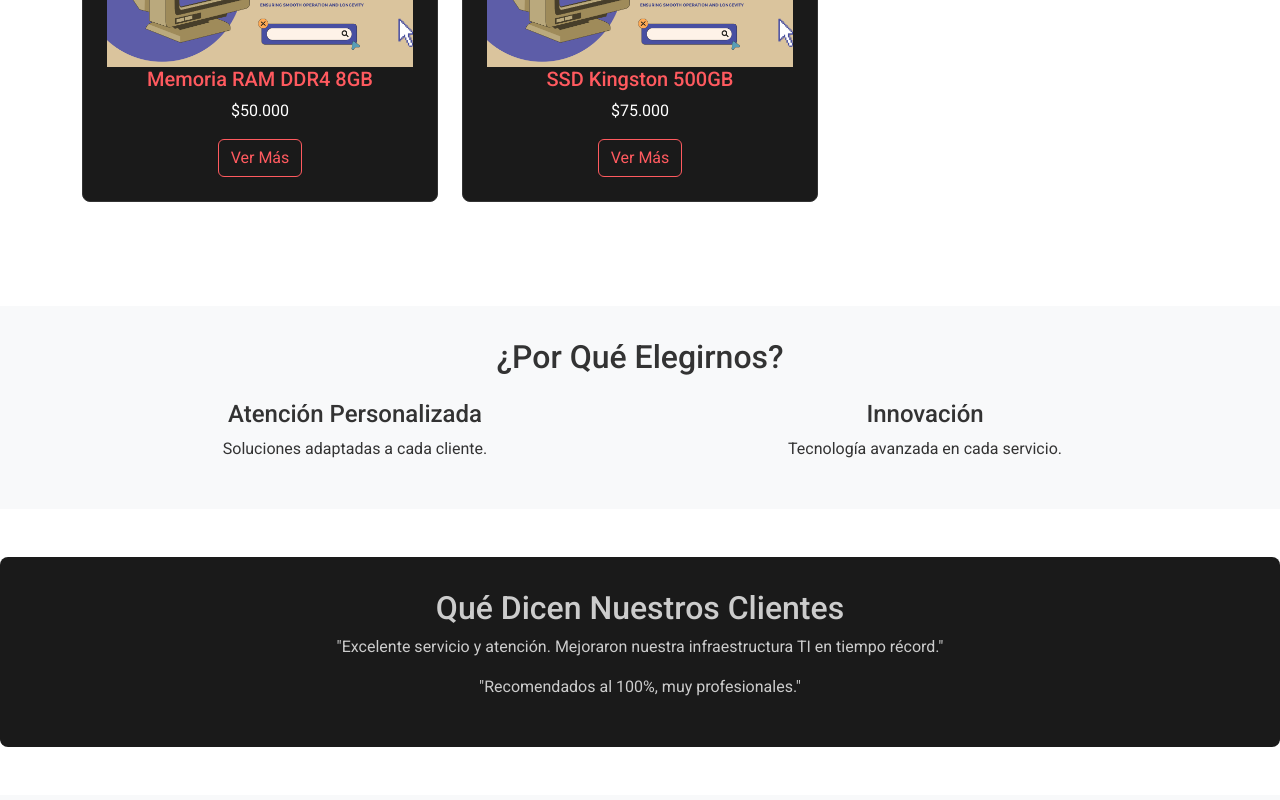
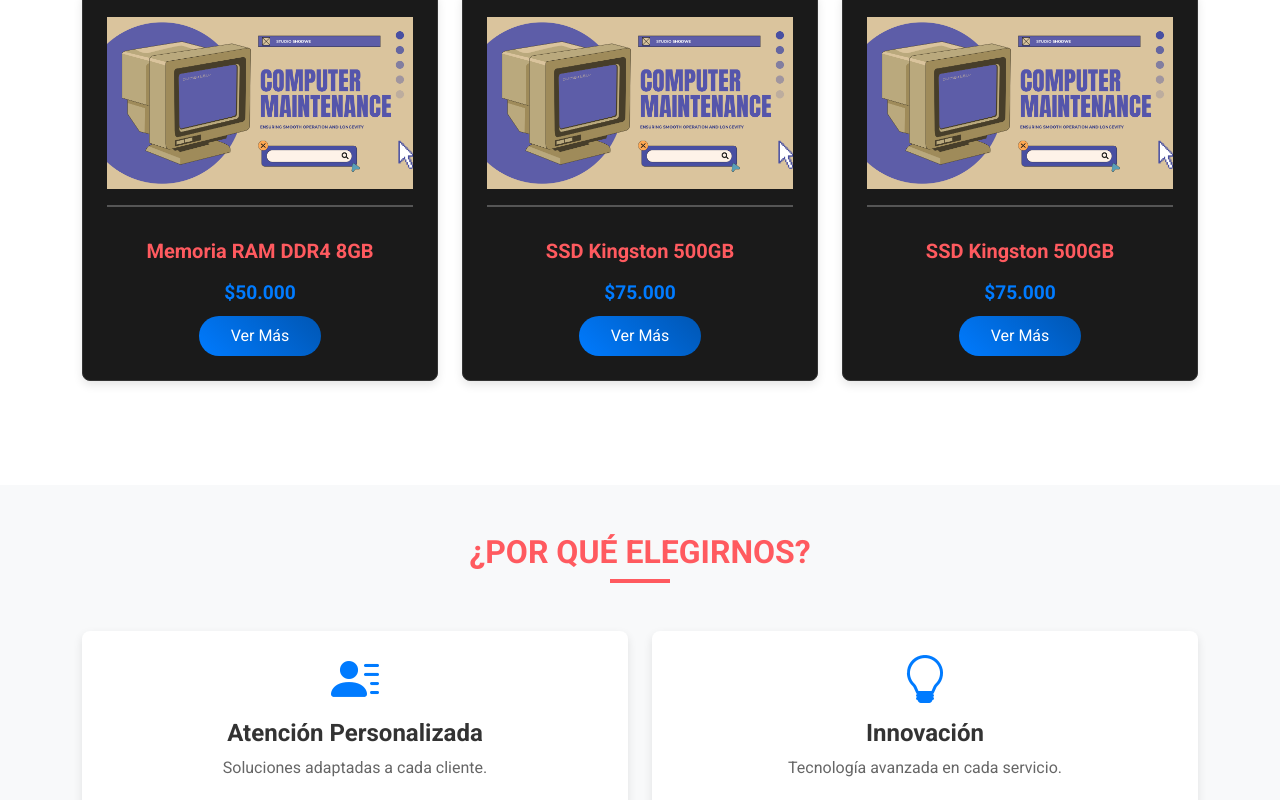
Before and after one commit to LeinadArmin/Digital-solutions, an Angular app: page / in a window 1280 px wide. Shown: the part 1800-2600 px from the top of the page. Built offline with nearby package versions, Linux system fonts and the light colour scheme.

Commit message:
Se añaden animaciones, iconos y estilos a los elementos de las secciones correspondientes a la version

```diff
--- a/src/app/home-component/home-component.component.html
+++ b/src/app/home-component/home-component.component.html
@@ -57,24 +57,33 @@
   <h2 class="section-title text-center mb-5">Arma tu Equipo</h2>
   <p class="text-center">Explora nuestras recomendaciones para construir un equipo a tu medida.</p>
 
-
   <div class="row">
+    <!-- Tarjeta de Equipo para Gaming -->
     <div class="col-md-6 mb-4">
-      <div class="product-card">
+      <div class="product-card text-center p-4">
+        <div class="product-icon mb-3">
+          <i class="bi bi-controller"></i> <!-- Ícono para Gaming -->
+        </div>
         <h5 class="product-title">Equipo para Gaming</h5>
-        <p class="product-text">Componentes de alto rendimiento para una experiencia de juego fluida.</p>
-        <button class="btn btn-outline-light">Personalizar</button>
+        <p class="product-text">Componentes de alto rendimiento para una mejor experiencia de juego.</p>
+        <button class="btn btn-primary btn-lg">Personalizar</button>
       </div>
     </div>
+
+    <!-- Tarjeta de Equipo para Oficina -->
     <div class="col-md-6 mb-4">
-      <div class="product-card">
+      <div class="product-card text-center p-4">
+        <div class="product-icon mb-3">
+          <i class="bi bi-laptop"></i> <!-- Ícono para Oficina -->
+        </div>
         <h5 class="product-title">Equipo para Oficina</h5>
         <p class="product-text">Componentes diseñados para tareas de productividad.</p>
-        <button class="btn btn-outline-light">Personalizar</button>
+        <button class="btn btn-primary btn-lg">Personalizar</button>
       </div>
     </div>
   </div>
 </section>
+
 
 <!-- Listado de Productos -->
 <section class="container my-5">
@@ -82,20 +91,32 @@
   <p class="text-center">Explora nuestra gama de productos y componentes individuales.</p>
 
   <div class="row">
+    <!-- Tarjeta de Producto -->
     <div class="col-md-4 mb-4">
-      <div class="product-card">
-        <img src="images/testimage.png" alt="Memoria RAM" class="card-img-top">
+      <div class="product-card text-center p-4">
+        <img src="images/testimage.png" alt="Memoria RAM" class="product-img mb-3">
         <h5 class="product-title">Memoria RAM DDR4 8GB</h5>
-        <p class="product-price">$50.000</p>
-        <button class="btn btn-outline-light">Ver Más</button>
+        <div class="product-price mb-2">$50.000</div>
+        <button class="btn btn-primary btn-lg">Ver Más</button>
       </div>
     </div>
+
+    <!-- Tarjeta de Producto -->
     <div class="col-md-4 mb-4">
-      <div class="product-card">
-        <img src="images/testimage.png" alt="Memoria RAM" class="card-img-top">
+      <div class="product-card text-center p-4">
+        <img src="images/testimage.png" alt="SSD Kingston" class="product-img mb-3">
         <h5 class="product-title">SSD Kingston 500GB</h5>
-        <p class="product-price">$75.000</p>
-        <button class="btn btn-outline-light">Ver Más</button>
+        <div class="product-price mb-2">$75.000</div>
+        <button class="btn btn-primary btn-lg">Ver Más</button>
+      </div>
+    </div>
+
+    <div class="col-md-4 mb-4">
+      <div class="product-card text-center p-4">
+        <img src="images/testimage.png" alt="SSD Kingston" class="product-img mb-3">
+        <h5 class="product-title">SSD Kingston 500GB</h5>
+        <div class="product-price mb-2">$75.000</div>
+        <button class="btn btn-primary btn-lg">Ver Más</button>
       </div>
     </div>
   </div>
@@ -104,21 +125,35 @@
 
 
 <!-- Ventajas Competitivas -->
-<section class="bg-light ">
+<section class="bg-light py-5">
   <div class="container">
-    <h2 class="text-center mb-4">¿Por Qué Elegirnos?</h2>
+    <h2 class="section-title text-center mb-5">¿Por Qué Elegirnos?</h2>
     <div class="row text-center">
-      <div class="col-md-6">
-        <h4>Atención Personalizada</h4>
-        <p>Soluciones adaptadas a cada cliente.</p>
+      <!-- Ventaja 1 -->
+      <div class="col-md-6 mb-4">
+        <div class="advantage-card p-4">
+          <div class="advantage-icon mb-3">
+            <i class="bi bi-person-lines-fill"></i> <!-- Icono de atención personalizada -->
+          </div>
+          <h4 class="advantage-title">Atención Personalizada</h4>
+          <p class="advantage-text">Soluciones adaptadas a cada cliente.</p>
+        </div>
       </div>
-      <div class="col-md-6">
-        <h4>Innovación</h4>
-        <p>Tecnología avanzada en cada servicio.</p>
+
+      <!-- Ventaja 2 -->
+      <div class="col-md-6 mb-4">
+        <div class="advantage-card p-4">
+          <div class="advantage-icon mb-3">
+            <i class="bi bi-lightbulb"></i> <!-- Icono de innovación -->
+          </div>
+          <h4 class="advantage-title">Innovación</h4>
+          <p class="advantage-text">Tecnología avanzada en cada servicio.</p>
+        </div>
       </div>
     </div>
   </div>
 </section>
+
 
 <!-- Testimonios -->
 <section class="testimonials-section text-center my-5">
--- a/src/app/home-component/home-component.component.ts
+++ b/src/app/home-component/home-component.component.ts
@@ -1,15 +1,19 @@
-import { Component, AfterViewInit } from '@angular/core';
+import { Component, AfterViewInit, Inject, PLATFORM_ID } from '@angular/core';
+import { isPlatformBrowser } from '@angular/common';
 
 @Component({
   selector: 'app-home',
   templateUrl: './home-component.component.html',
-  styleUrls: ['./home-component.component.css'],
-  standalone: true
+  styleUrls: ['./home-component.component.css']
 })
 export class HomeComponent implements AfterViewInit {
+  constructor(@Inject(PLATFORM_ID) private platformId: Object) {}
+
   ngAfterViewInit() {
-    this.checkVisibility();
-    window.addEventListener('scroll', this.checkVisibility);
+    if (isPlatformBrowser(this.platformId)) {
+      this.checkVisibility();
+      window.addEventListener('scroll', this.checkVisibility.bind(this));
+    }
   }
 
   checkVisibility() {
--- a/src/assets/styles.css
+++ b/src/assets/styles.css
@@ -216,3 +216,182 @@
   background-color: #0056b3;
   transform: translateY(-2px);
 }
+
+/* Sección opciones de personalización */
+/* Título de la Sección */
+.section-title {
+  font-size: 2.5rem;
+  color: #007bff;
+  font-weight: bold;
+  margin-bottom: 2rem;
+  position: relative;
+}
+
+/* Tarjetas de Producto */
+.product-card {
+  background-color: #f8f9fa;
+  border-radius: 8px;
+  box-shadow: 0px 4px 10px rgba(0, 0, 0, 0.1);
+  transition: transform 0.3s ease, box-shadow 0.3s ease;
+  padding: 2rem;
+  position: relative;
+  overflow: hidden;
+}
+
+.product-card:hover {
+  transform: translateY(-8px);
+  box-shadow: 0px 8px 20px rgba(0, 0, 0, 0.2);
+}
+
+/* Ícono de la Tarjeta */
+.product-icon {
+  font-size: 3rem;
+  color: #007bff;
+}
+
+.product-title {
+  font-size: 1.5rem;
+  color: #333;
+  font-weight: bold;
+  margin-top: 1rem;
+}
+
+.product-text {
+  color: #666;
+  font-size: 1rem;
+  margin-bottom: 1.5rem;
+}
+
+/* Botón Personalizar */
+.product-card .btn {
+  background-color: #007bff;
+  color: #fff;
+  padding: 0.5rem 2rem;
+  border-radius: 50px;
+  font-size: 1rem;
+  transition: background-color 0.3s ease, transform 0.3s ease;
+}
+
+.product-card .btn:hover {
+  background-color: #0056b3;
+  transform: translateY(-2px);
+}
+
+/* Sección Productos */
+/* Sección de Título */
+.section-title {
+  font-size: 2.5rem;
+  color: #007bff;
+  font-weight: bold;
+  margin-bottom: 2rem;
+}
+
+/* Tarjetas de Producto */
+.product-card {
+  background-color: #ffffff;
+  border-radius: 10px;
+  box-shadow: 0px 4px 10px rgba(0, 0, 0, 0.1);
+  transition: transform 0.3s ease, box-shadow 0.3s ease;
+  overflow: hidden;
+  position: relative;
+  padding: 1.5rem;
+}
+
+.product-card:hover {
+  transform: translateY(-8px);
+  box-shadow: 0px 8px 15px rgba(0, 0, 0, 0.2);
+}
+
+/* Imagen del Producto */
+.product-img {
+  width: 100%;
+  height: auto;
+  border-bottom: 2px solid #f0f0f0;
+  padding-bottom: 1rem;
+}
+
+/* Título del Producto */
+.product-title {
+  font-size: 1.25rem;
+  color: #333;
+  font-weight: bold;
+  margin: 1rem 0;
+}
+
+/* Precio del Producto */
+.product-price {
+  font-size: 1.2rem;
+  color: #007bff;
+  font-weight: bold;
+  margin-bottom: 1.5rem;
+}
+
+/* Botón */
+.product-card .btn {
+  background-color: #007bff;
+  color: #fff;
+  font-size: 1rem;
+  padding: 0.5rem 2rem;
+  border-radius: 50px;
+  transition: background-color 0.3s ease, transform 0.3s ease;
+}
+
+.product-card .btn:hover {
+  background-color: #0056b3;
+  transform: translateY(-2px);
+}
+
+/* Ventajas Competitivas */
+/* Título de Sección */
+.section-title {
+  font-size: 2.5rem;
+  color: #007bff;
+  font-weight: bold;
+  margin-bottom: 2rem;
+  position: relative;
+}
+
+/* Tarjetas de Ventajas */
+.advantage-card {
+  background-color: #ffffff;
+  border-radius: 8px;
+  box-shadow: 0px 4px 10px rgba(0, 0, 0, 0.1);
+  transition: transform 0.3s ease, box-shadow 0.3s ease;
+  padding: 2rem;
+}
+
+.advantage-card:hover {
+  transform: translateY(-5px);
+  box-shadow: 0px 8px 20px rgba(0, 0, 0, 0.2);
+}
+
+/* Íconos */
+.advantage-icon {
+  font-size: 3rem;
+  color: #007bff;
+}
+
+.advantage-title {
+  font-size: 1.5rem;
+  color: #333;
+  font-weight: bold;
+  margin-top: 1rem;
+}
+
+.advantage-text {
+  color: #666;
+  font-size: 1rem;
+}
+
+.advantage-card:hover .advantage-icon {
+  color: #0056b3;
+}
+
+.section-title::after {
+  content: '';
+  width: 50px;
+  height: 4px;
+  background-color: #007bff;
+  display: block;
+  margin: 0.5rem auto;
+}
--- a/src/index.html
+++ b/src/index.html
@@ -5,6 +5,7 @@
   <title>Servicios TI</title>
   <link href="https://cdn.jsdelivr.net/npm/bootstrap@5.3.0/dist/css/bootstrap.min.css" rel="stylesheet">
   <link href="https://fonts.googleapis.com/css2?family=Roboto:wght@400;500;700&display=swap" rel="stylesheet">
+  <link rel="stylesheet" href="https://cdn.jsdelivr.net/npm/bootstrap-icons/font/bootstrap-icons.css">
 
 </head>
 <body>
```
